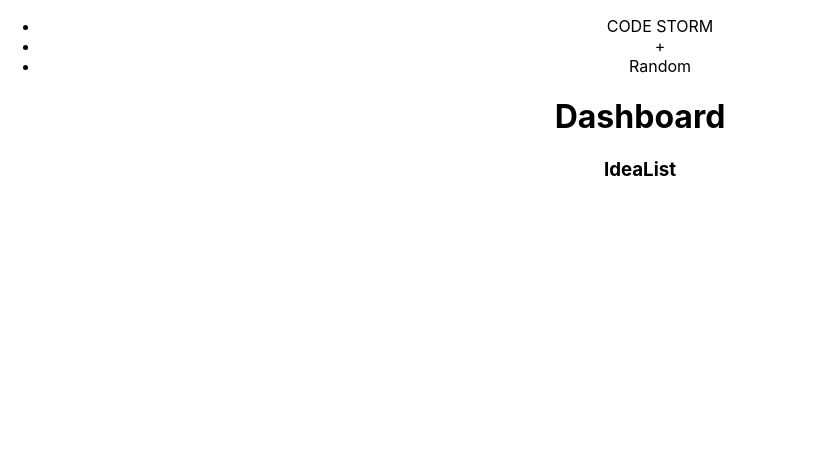
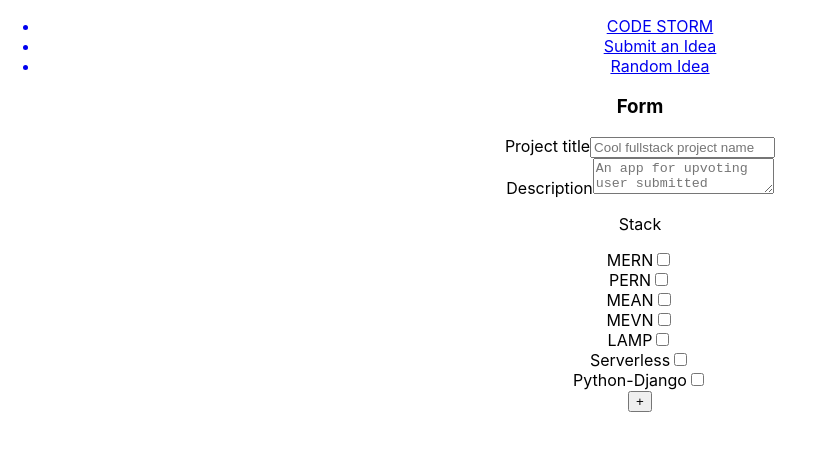
Before and after one commit to NickWill24/code_storm, a React (Create React App) app in the folder client/: page /new in a window 1280 px wide. Shown: the top 450 px of the page, without its empty margins (0-815 px from the left). Built offline with nearby package versions, Linux system fonts and the light colour scheme.

Commit message:
connect actions to stateful components

```diff
--- a/client/src/App.js
+++ b/client/src/App.js
@@ -2,7 +2,7 @@ import './App.css'
 import { Switch, Route } from 'react-router-dom'
 import Dashboard from './components/Dashboard'
 import Nav from './components/Nav'
-import Form from './Form'
+import Form from './components/Form'
 
 function App() {
   return (
@@ -10,7 +10,7 @@ function App() {
       <main>
         <Nav />
         <Switch>
-          <Route path="/" component={Dashboard} />
+          <Route exact path="/" component={Dashboard} />
           <Route path="/new" component={Form} />
           <Route path="/idea/idea_id" component={Form} />
         </Switch>
--- a/client/src/components/Form.jsx
+++ b/client/src/components/Form.jsx
@@ -1,6 +1,11 @@
 import React from 'react'
 import { connect } from 'react-redux'
-import { IdeaInput, AddIdea } from '../store/actions/IdeaInput'
+import {
+  addTitle,
+  addDescription,
+  addStacks,
+  createIdea
+} from '../store/actions/IdeaActions'
 import StackList from './StackList'
 
 const mapStateToProps = (state) => {
@@ -9,9 +14,10 @@ const mapStateToProps = (state) => {
 
 const mapDispatchToProps = (dispatch) => {
   return {
-    newIdeaInput: (inputName, inputValue) =>
-      dispatch(IdeaInput(inputName, inputValue)),
-    postIdea: (input) => dispatch(AddIdea(input))
+    newIdeaTitle: (title) => dispatch(addTitle(title)),
+    newIdeaDescription: (title) => dispatch(addDescription(title)),
+    newIdeaStacks: (title) => dispatch(addStacks(title)),
+    postIdea: (input) => dispatch(createIdea(input))
   }
 }
 
@@ -19,7 +25,16 @@ const Form = (props) => {
   const { title, description, stack } = props.ideaState
 
   const handleChange = (e) => {
-    props.newIdeaInput(e.target.name, e.target.value)
+    switch (e.target.name) {
+      case 'title':
+        return props.newIdeaTitle(e.target.value)
+      case 'description':
+        return props.newIdeaDescription(e.target.value)
+      case 'stack':
+        return props.newIdeaStacks(e.target.value)
+      default:
+        return
+    }
   }
   const handleSubmit = (e) => {
     e.preventDefault()
--- a/client/src/components/IdeaDetails.jsx
+++ b/client/src/components/IdeaDetails.jsx
@@ -1,7 +1,7 @@
 import React from 'react'
 import Tag from './Tag'
 import { connect } from 'react-redux'
-import { GetIdea, SelectIdea } from '../store/actions'
+import { GetIdea, SelectIdea } from '../store/actions/IdeaActions'
 
 const mapStateToProps = (state) => {
   return { ideaState: state.ideaState }
--- a/client/src/components/IdeaList.jsx
+++ b/client/src/components/IdeaList.jsx
@@ -1,7 +1,10 @@
 import React from 'react'
 import IdeaCard from './IdeaCard'
 import { connect } from 'react-redux'
-import { GetIdeas, SelectIdea, LikeIdea } from '../store/actions'
+import {
+  getIdeas
+  // SelectIdea, LikeIdea
+} from '../store/actions/IdeaActions'
 
 const mapStateToProps = (state) => {
   return { ideaState: state.ideaState }
@@ -9,9 +12,9 @@ const mapStateToProps = (state) => {
 
 const mapDispatchToProps = (dispatch) => {
   return {
-    getIdeas: () => dispatch(GetIdeas()),
-    selectIdea: (id) => dispatch(SelectIdea(id)),
-    incrementLikeCount: (id) => dispatch(LikeIdea(id))
+    getIdeas: () => dispatch(getIdeas())
+    // selectIdea: (id) => dispatch(SelectIdea(id)),
+    // incrementLikeCount: (id) => dispatch(LikeIdea(id))
   }
 }
 
@@ -20,19 +23,19 @@ const IdeaList = (props) => {
 
   const targetIdea = (id) => {
     // SET SELECTED IDEA IN STATE
-    props.selectIdea(id)
+    // props.selectIdea(id)
     // REDIRECT TO IDEA DETAILS PAGE
     props.history.push(`/idea/${id}`)
   }
 
   const likeIdea = (id) => {
     // INCREMENT LIKE COUNT
-    props.incrementLikeCount(id)
+    // props.incrementLikeCount(id)
   }
 
   const renderIdeas = () => {
-    return ideas
-      ? ideas.map((idea, idx) => (
+    return ideas.length > 0 ? (
+      ideas.map((idea, idx) => (
         <div onClick={() => likeIdea(idea.id)}>
           <IdeaCard
             key={idx}
@@ -43,13 +46,15 @@ const IdeaList = (props) => {
           />
         </div>
       ))
-      : '...no ideas yet!'
+    ) : (
+      <p>...no ideas yet!</p>
+    )
   }
   // ADD USEFFECT
   return (
     <div>
       <h3>IdeaList</h3>
-      {ideas ? renderIdeas() : 'No ideas today!'}
+      {renderIdeas()}
     </div>
   )
 }
--- a/client/src/components/Nav.jsx
+++ b/client/src/components/Nav.jsx
@@ -1,12 +1,19 @@
 import React from 'react'
+import { NavLink } from 'react-router-dom'
 
 const Nav = () => {
   return (
     <div>
       <ul>
-        <li>CODE STORM</li>
-        <li>+</li>
-        <li>Random</li>
+        <NavLink to="/">
+          <li>CODE STORM</li>
+        </NavLink>
+        <NavLink to="/new">
+          <li>Submit an Idea</li>
+        </NavLink>
+        <NavLink to="/">
+          <li>Random Idea</li>
+        </NavLink>
       </ul>
     </div>
   )
--- a/client/src/store/actions/IdeaActions.js
+++ b/client/src/store/actions/IdeaActions.js
@@ -1,9 +1,18 @@
-// import types
-// import services
-import {CreateIdea, GetIdea, GetIdeas, RemoveIdea} from '../../services/IdeaServices'
-import { ADD_DESCRIPTION, ADD_STACKS, CREATE_IDEA, GET_IDEA, GET_IDEAS, REMOVE_IDEA } from '../types'
-
-
+import {
+  CreateIdea,
+  GetIdea,
+  GetIdeas,
+  RemoveIdea
+} from '../../services/IdeaServices'
+import {
+  ADD_TITLE,
+  ADD_DESCRIPTION,
+  ADD_STACKS,
+  CREATE_IDEA,
+  GET_IDEA,
+  GET_IDEAS,
+  REMOVE_IDEA
+} from '../types'
 
 export const addTitle = (formValues) => ({
   type: ADD_TITLE,
@@ -15,40 +24,36 @@ export const addDescription = (formValues) => ({
   payload: formValues
 })
 
-export const addStacks= (formValues) =>({
+export const addStacks = (formValues) => ({
   type: ADD_STACKS,
   payload: formValues
 })
 
-export const getIdeas = () => async (dispatch) =>{
+export const getIdeas = () => async (dispatch) => {
   try {
-        const ideas= await GetIdeas()
+    const ideas = await GetIdeas()
     dispatch({
       type: GET_IDEAS,
-            payload:ideas
+      payload: ideas
     })
-    } catch (error) {
-
-    }
+  } catch (error) {}
 }
 
-export const getIdea = (id) => async (dispatch) =>{
+export const getIdea = (id) => async (dispatch) => {
   try {
-        const idea= await GetIdea(id)
+    const idea = await GetIdea(id)
     dispatch({
       type: GET_IDEA,
-            payload:idea
+      payload: idea
     })
-    } catch (error) {
-
-    }
+  } catch (error) {}
 }
 
 export const createIdea = (formValues) => async (dispatch) => {
   try {
     const newIdea = await CreateIdea(formValues)
     dispatch({
-        type: CREATE_IDEA,
+      type: CREATE_IDEA
     })
     return newIdea
   } catch (error) {
@@ -58,9 +63,9 @@ export const createIdea = (formValues) => async (dispatch) => {
 
 export const removeIdea = (id) => async (dispatch) => {
   try {
-    const ideas = await RemoveIdea(id)
+    const idea = await RemoveIdea(id)
     dispatch({
-        type: REMOVE_IDEA,
+      type: REMOVE_IDEA
     })
   } catch (error) {
     throw error
```
Also changed, not shown: client/src/services/IdeaServices.js (+3 -4 lines). Lines whose indentation alone changed are shown as unchanged.
